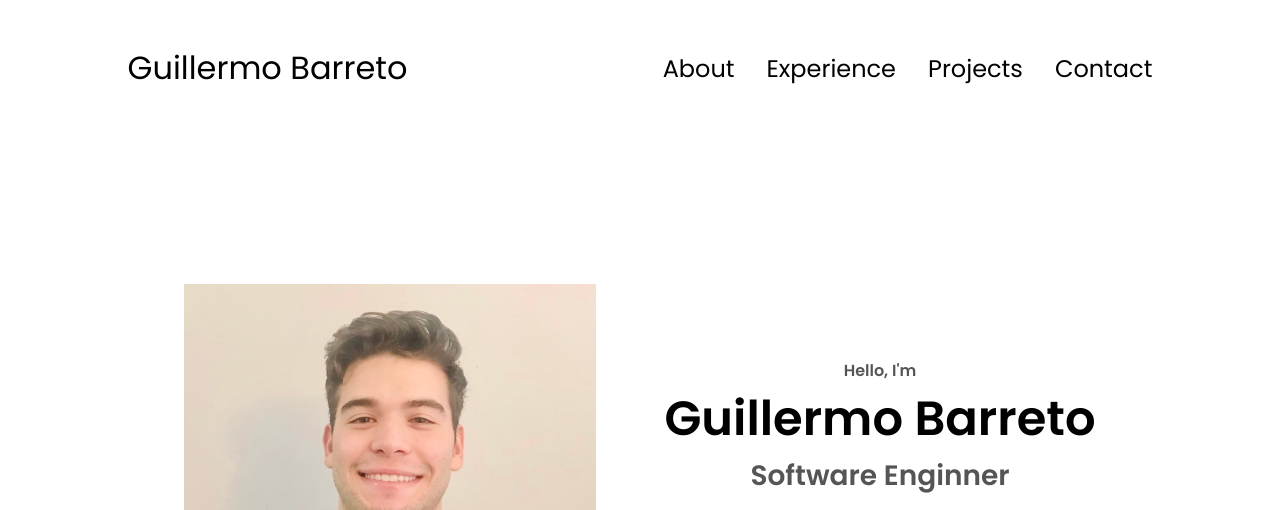
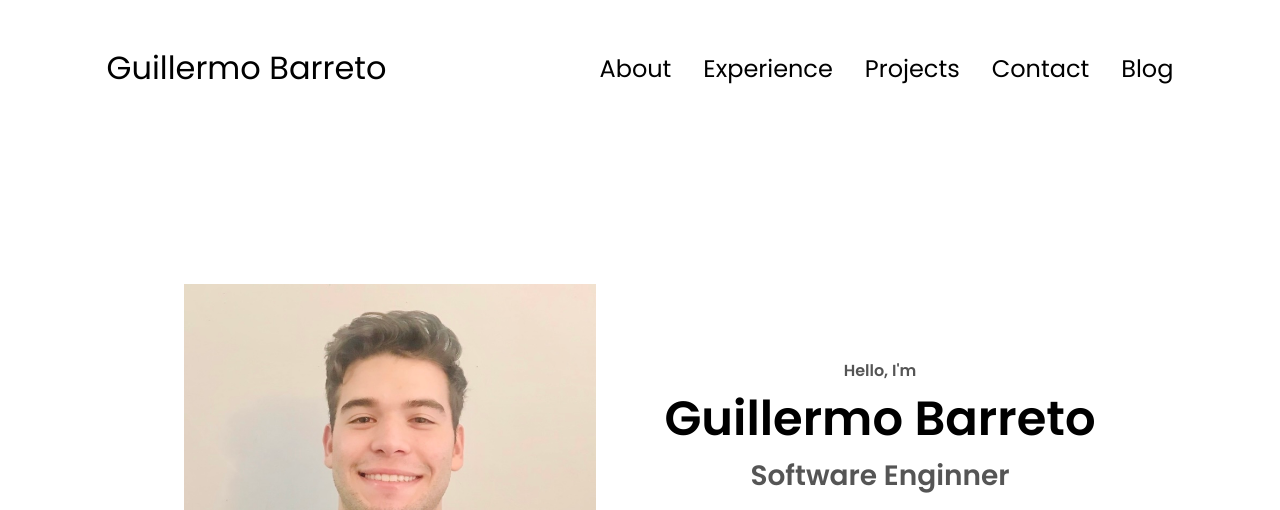
Before and after one commit to GuillermoBarreto/Portfolio, a plain HTML site: page index.html in a window 1280 px wide. Shown: the top 510 px of the page. Drawn offline with Linux system fonts and the light colour scheme.

Commit message:
feat: link personal blog

```diff
--- a/index.html
+++ b/index.html
@@ -17,6 +17,7 @@
           <li><a href="#experience">Experience</a></li>
           <li><a href="#projects">Projects</a></li>
           <li><a href="#contact">Contact</a></li>
+          <li><a href="https://gb-blog.vercel.app" target="_blank" rel="noopener noreferrer">Blog</a></li>
         </ul>
       </div>
     </nav>
@@ -33,6 +34,7 @@
           <li><a href="#experience" onclick="toggleMenu()">Experience</a></li>
           <li><a href="#projects" onclick="toggleMenu()">Projects</a></li>
           <li><a href="#contact" onclick="toggleMenu()">Contact</a></li>
+          <li><a href="https://gb-blog.vercel.app" target="_blank" rel="noopener noreferrer">Blog</a></li>
         </div>
       </div>
     </nav>
```
